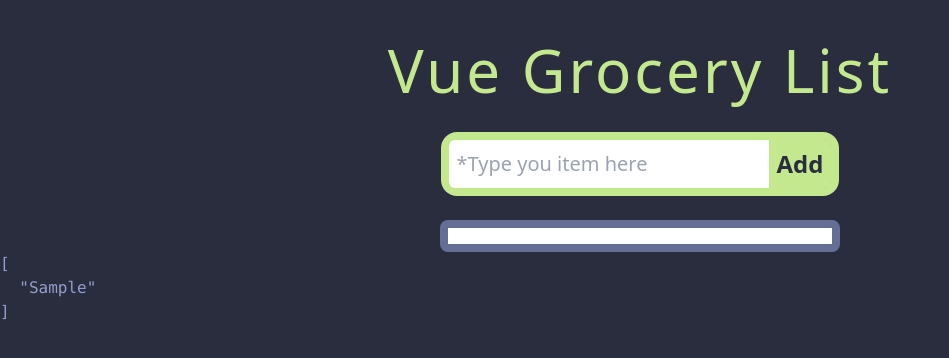
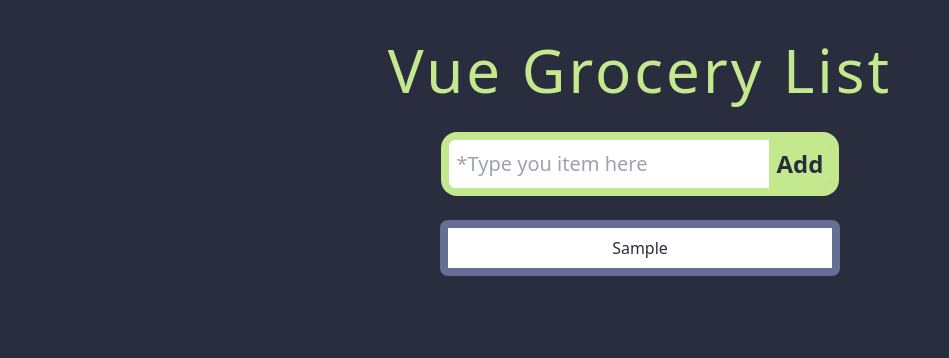
Before and after one commit to EJVargas03/vuegrocery, a Vue app: page / in a window 1280 px wide. Both pictures are taken after typing "Sample" into the empty fields and a click on the button "Add". Shown: the top 358 px of the page, without its empty margins (0-949 px from the left). Built offline with nearby package versions, Linux system fonts and the light colour scheme.

Commit message:
Added more scripts, useStorage, and Confetti

```diff
--- a/package.json
+++ b/package.json
@@ -9,6 +9,8 @@
     "preview": "vite preview"
   },
   "dependencies": {
+    "@vueuse/core": "^10.4.1",
+    "canvas-confetti": "^1.6.0",
     "nanoid": "^4.0.2",
     "vue": "^3.3.4"
   },
--- a/src/App.vue
+++ b/src/App.vue
@@ -1,18 +1,23 @@
 <script setup>
-import {ref} from 'vue'
+  import { ref } from 'vue'
+  import { useStorage } from '@vueuse/core'
+  import { nanoid } from 'nanoid'
+  import confetti from 'canvas-confetti'
 
   const newGrocery = ref('')
-const groceries = ref([])
+  const groceries = useStorage('groceries', [])
 
   const addGrocery = () => {
     if (newGrocery.value) {
-    groceries.value.push(newGrocery.value)
+      groceries.value.push({id: nanoid(), name: newGrocery.value})
       newGrocery.value = ''
     }
   }
 
-const deleteGrocery = () => {
-  newGrocery.value = 'deleting new grocery'
+  const deleteGrocery = id => {
+    const removeIndex = groceries.value.findIndex(grocery => grocery.id === id)
+    groceries.value.splice(removeIndex, 1)
+    confetti({ particleCount: 3000, spread: 8000, origin: { y: 1 } })
   }
 </script>
 
@@ -30,10 +35,11 @@ const deleteGrocery = () => {
       <button type="submit">Add</button>
     </form>
       <ul>
-        <li @click="remove">{{newGrocery}}</li>
+        <li v-for="grocery in groceries" @click="deleteGrocery(grocery.id)">
+          {{ grocery.name }}
+        </li>
       </ul>
   </main>
-  <pre>{{ groceries }}</pre>
 </template>
 
 <style  scoped>
```
Also changed, not shown: 1 other file (tests, documents, lock files or other folders). Lines whose indentation alone changed are shown as unchanged.
